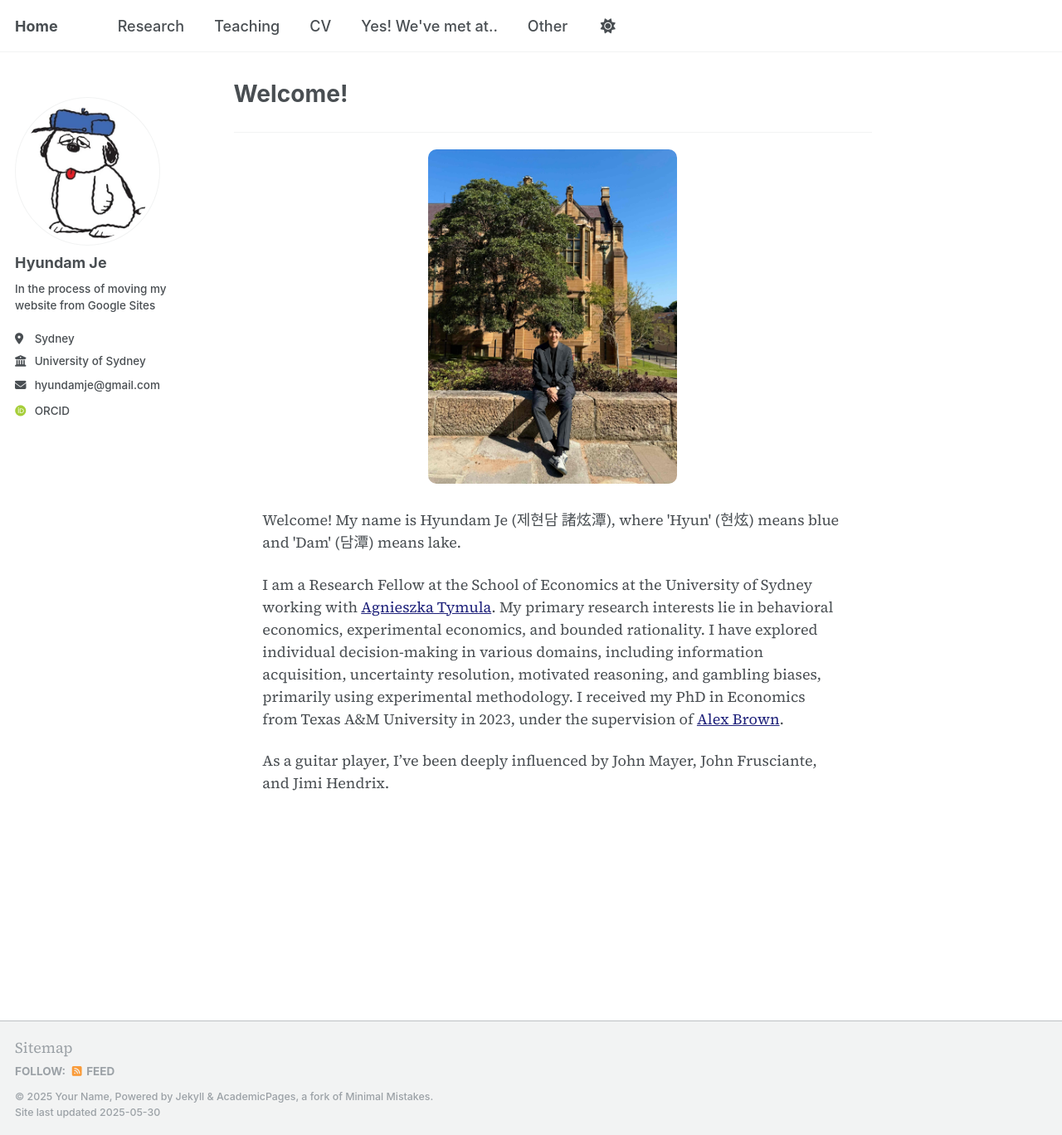
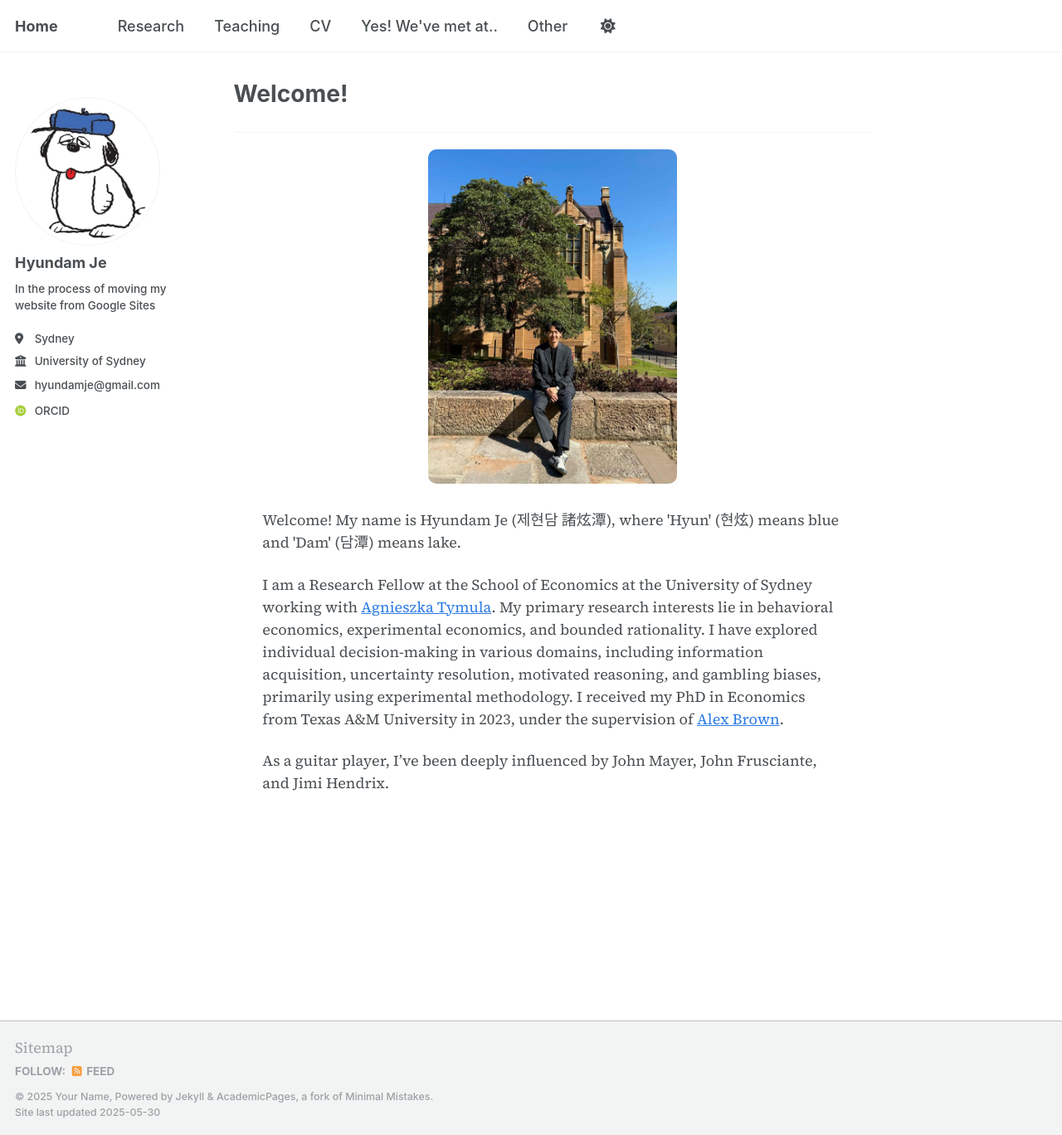
Before and after one commit to hyundamje/hyundamje.github.io, a Jekyll site: the page built from _pages/about.md, in a window 1280 px wide and 1368 px high. Shown: the whole window at 83% size. Built offline with Jekyll 4.4.1, drawn with Linux system fonts in a browser that asks for light colours; some web fonts are replaced.

Commit message:
Update _default.scss

```diff
--- a/_sass/theme/_default.scss
+++ b/_sass/theme/_default.scss
@@ -36,7 +36,7 @@ $sidebar-screen-min-width   : 1024px;
     --global-code-background-color      : #fafafa;
     --global-code-text-color            : #{$darker-gray};
     --global-fig-caption-color          : mix(#fff,  #{$dark-gray}, 25%);
-    --global-link-color                 : #1e217a;
+    --global-link-color                 : #2a7ae2;
     --global-link-color-hover           : mix(#000, #2f7f93, 25%);
     --global-link-color-visited         : mix(#fff, #2f7f93, 25%);
     --global-masthead-link-color        : #{$dark-gray};
```
